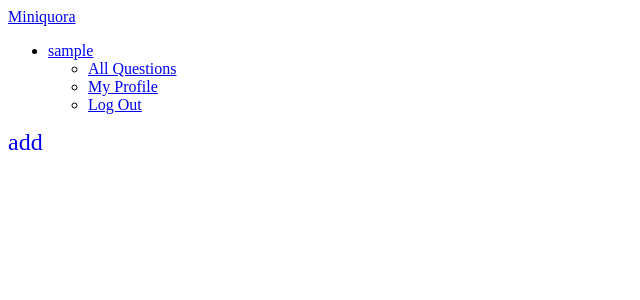
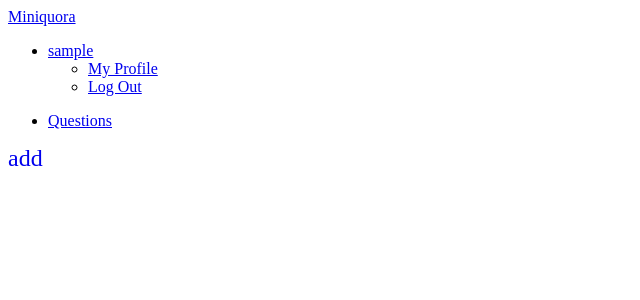
Before and after one commit to rochakgupta/miniquora, a Django app: page / in a window 1280 px wide. Shown: the top 300 px of the page, without its empty margins (0-640 px from the left). Run offline with Django 3.2, Linux system fonts and the light colour scheme; the visitor is signed in with stand-in values (Sample User, id 1); data that the repository does not hold is empty; parts of the project's set-up code (start-up, migrations or seed data) failed here and were passed over; some libraries are stand-ins or nearby versions; some web fonts are replaced.

Commit message:
Modify header to show all questions link at all pages

```diff
--- a/miniquora/account/templates/account/auth/login.html
+++ b/miniquora/account/templates/account/auth/login.html
@@ -1,12 +1,6 @@
 {% extends 'common/base.html' %}
 {% block title %} Login {% endblock %}
 {% load material_form %}
-
-{% block header-content %}
-    <ul id="nav-mobile" class="right">
-        <li><a href="{% url 'all-questions' %}" class="teal-text">Questions</a></li>
-    </ul>
-{% endblock %}
 
 {% block content %}
 <div class="row">
--- a/miniquora/qac/views.py
+++ b/miniquora/qac/views.py
@@ -15,7 +15,7 @@
 @csrf_exempt
 def all_questions(request, page_num = 1):
     questions = Question.objects.all().order_by('-created_on')
-    p = Paginator(questions, 4)
+    p = Paginator(questions, 10)
     current_page = p.page(page_num)
     return render(request, 'qac/index.html', { 'q_list': current_page.object_list, 'page':current_page })
 
--- a/miniquora/templates/common/base.html
+++ b/miniquora/templates/common/base.html
@@ -19,7 +19,6 @@
                         <ul id="nav-mobile" class="right">
                             <li><a href="#" class="dropdown-button teal-text" data-beloworigin="false" data-activates="dropdown1">{{ request.user.username }}</a>
                                 <ul id="dropdown1" class="dropdown-content" style="opacity:1;">
-                                    <li><a href="{% url 'all-questions' %}">All Questions</a></li>
                                     <li><a href="{% url 'home' id=request.user.id %}">My Profile</a></li>
                                     <li><a href="{% url 'logout' %}?next={{ request.META.PATH_INFO }}">Log Out</a></li>
                                 </ul>
@@ -30,6 +29,9 @@
                             <li><a href="{% url 'login' %}?next={{ request.META.PATH_INFO }}" class="teal-text">Login</a></li>
                         </ul>
                     {% endif %}
+                        <ul id="nav-mobile" class="left">
+                            <li><a href="{% url 'all-questions' %}" class="teal-text">Questions</a></li></li>
+                        </ul>
                     {% endblock %}
                 </div>
             </nav>
--- a/miniquora/templates/common/questions.html
+++ b/miniquora/templates/common/questions.html
@@ -19,7 +19,6 @@
                         <ul id="nav-mobile" class="right">
                             <li><a href="#" class="dropdown-button teal-text" data-beloworigin="false" data-activates="dropdown1">{{ request.user.username }}</a>
                                 <ul id="dropdown1" class="dropdown-content" style="opacity:1;">
-                                    <li><a href="{% url 'all-questions' %}">All Questions</a></li>
                                     <li><a href="{% url 'home' id=request.user.id %}">My Profile</a></li>
                                     <li><a href="{% url 'logout' %}?next={{ request.META.PATH_INFO }}">Log Out</a></li>
                                 </ul>
@@ -30,6 +29,9 @@
                             <li><a href="{% url 'login' %}?next={{ request.META.PATH_INFO }}" class="teal-text">Login</a></li>
                         </ul>
                     {% endif %}
+                        <ul id="nav-mobile" class="left">
+                            <li><a href="{% url 'all-questions' %}" class="teal-text">Questions</a></li></li>
+                        </ul>
                     {% endblock %}
                 </div>
             </nav>
```
Also changed, not shown: miniquora/qac/static/qac/images/vote_bgs.png (added).
